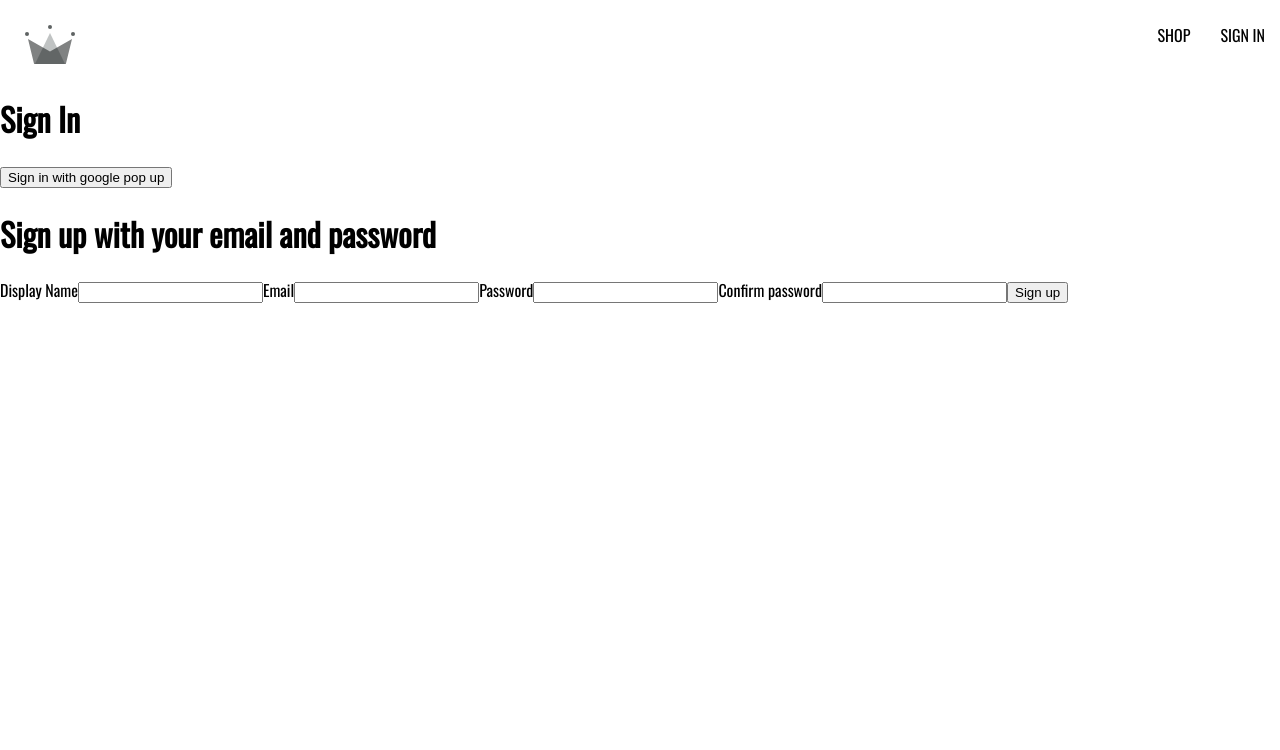
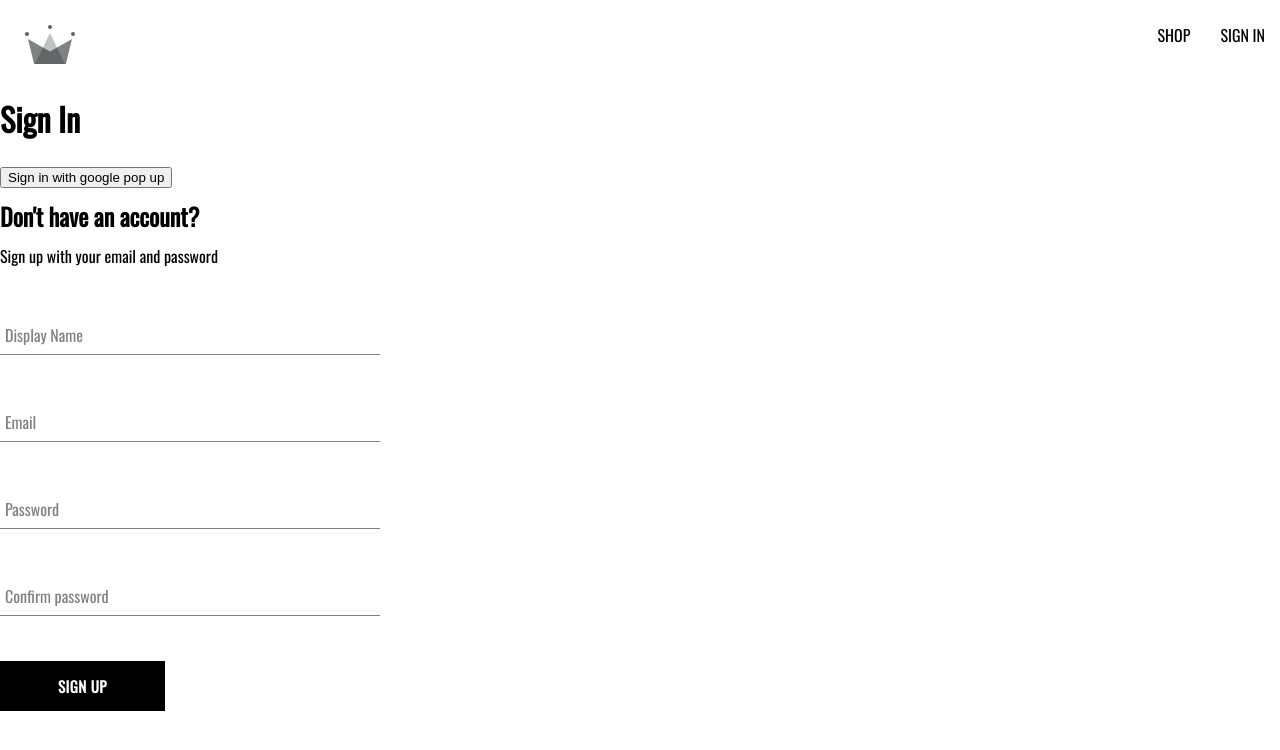
Before and after one commit to jflores-95/crwn-clothing-jl, a React (Create React App) app: page /sign-in in a window 1280 px wide. Shown: the top 750 px of the page. Built offline with nearby package versions, Linux system fonts and the light colour scheme; the HTML template or start-up script is replaced by a standard one.

Commit message:
Created sign in component, form input component, button component

```diff
--- /dev/null
+++ b/src/components/button/button.component.jsx
@@ -0,0 +1,21 @@
+import React from 'react';
+import './button.styles.scss'
+/**
+ * Default, Inverted or Google button
+ * @param {*} param0
+ * @returns
+ */
+
+const BUTTON_TYPE_CLASSES = {
+    google: 'google-sign-in',
+    inverted: 'inverted'
+}
+const Button = ({children, buttonType, ...otherProps}) => {
+    return (
+        <button className={`button-container ${BUTTON_TYPE_CLASSES[buttonType]}`} {...otherProps}>
+            {children}
+        </button>
+    );
+}
+
+export default Button;
--- /dev/null
+++ b/src/components/button/button.styles.scss
@@ -0,0 +1,48 @@
+.button-container {
+  min-width: 165px;
+  width: auto;
+  height: 50px;
+  letter-spacing: 0.5px;
+  line-height: 50px;
+  padding: 0 35px 0 35px;
+  font-size: 15px;
+  background-color: black;
+  color: white;
+  text-transform: uppercase;
+  font-family: 'Oswald', sans-serif;
+  -webkit-font-smoothing: antialiased;
+  -moz-osx-font-smoothing: grayscale;
+  font-weight: bolder;
+  border: none;
+  cursor: pointer;
+  display: flex;
+  justify-content: center;
+
+  &:hover {
+    background-color: white;
+    color: black;
+    border: 1px solid black;
+  }
+
+  &.google-sign-in {
+    background-color: #4285f4;
+    color: white;
+
+    &:hover {
+      background-color: #357ae8;
+      border: none;
+    }
+  }
+
+  &.inverted {
+    background-color: white;
+    color: black;
+    border: 1px solid black;
+
+    &:hover {
+      background-color: black;
+      color: white;
+      border: none;
+    }
+  }
+}
--- /dev/null
+++ b/src/components/form-input/form-input.component.jsx
@@ -0,0 +1,15 @@
+import React from 'react';
+import './form-input.styles.scss'
+const FormInput = ({label, ...otherProps}) => {
+    return (
+
+        <div className='group'>
+            {label &&
+                <label className={`${otherProps.value.length > 0 ? 'shrink' : ''} form-input-label`}>{label}</label>
+            }
+            <input className='form-input' {...otherProps}/>
+        </div>
+    );
+}
+
+export default FormInput;
--- /dev/null
+++ b/src/components/form-input/form-input.styles.scss
@@ -0,0 +1,54 @@
+$sub-color: grey;
+$main-color: black;
+
+@mixin shrinkLabel {
+  top: -14px;
+  font-size: 12px;
+  color: $main-color;
+}
+
+.group {
+  position: relative;
+  margin: 45px 0;
+
+  .form-input {
+    background: none;
+    background-color: white;
+    color: $sub-color;
+    font-size: 18px;
+    padding: 10px 10px 10px 5px;
+    display: block;
+    width: 100%;
+    border: none;
+    border-radius: 0;
+    border-bottom: 1px solid $sub-color;
+    margin: 25px 0;
+
+    &:focus {
+      outline: none;
+    }
+
+    &:focus ~ .form-input-label {
+      @include shrinkLabel();
+    }
+  }
+
+  input[type='password'] {
+    letter-spacing: 0.3em;
+  }
+
+  .form-input-label {
+    color: $sub-color;
+    font-size: 16px;
+    font-weight: normal;
+    position: absolute;
+    pointer-events: none;
+    left: 5px;
+    top: 10px;
+    transition: 300ms ease all;
+
+    &.shrink {
+      @include shrinkLabel();
+    }
+  }
+}
--- a/src/components/sign-up-form/sign-up-form.component.jsx
+++ b/src/components/sign-up-form/sign-up-form.component.jsx
@@ -1,6 +1,8 @@
 import React, {useState} from 'react';
 import { createAuthUserWithEmailAndPassword, createUserDocumentFromAuth } from '../../utils/firebase.utils';
-
+import FormInput from '../form-input/form-input.component';
+import './sign-up-form.styles.scss'
+import Button from '../button/button.component';
 const defaultFormFiels =  {
     displayName: '',
     email: '',
@@ -48,23 +50,15 @@
 }
 
     return (
-        <div>
-            <h1>Sign up with your email and password</h1>
+        <div className='sign-up-container'>
+            <h2>Don't have an account?</h2>
+            <span>Sign up with your email and password</span>
             <form method='POST' onSubmit={handleSubmit}>
-
-                <label>Display Name</label>
-                <input type="text" required onChange={handleChange} name="displayName" value={displayName}/>
-
-                <label>Email</label>
-                <input type="email" required onChange={handleChange} name="email" value={email}/>
-
-                <label>Password</label>
-                <input type="password" required  onChange={handleChange} name="password" value={password}/>
-
-                <label>Confirm password</label>
-                <input type="password" required onChange={handleChange} name="confirmPassword" value={confirmPassword}/>
-
-                <button type="submit">Sign up</button>
+                <FormInput label="Display Name" type="text" required onChange={handleChange} name="displayName" value={displayName}/>
+                <FormInput label="Email" type="email" required onChange={handleChange} name="email" value={email}/>
+                <FormInput label="Password" type="password" required  onChange={handleChange} name="password" value={password}/>
+                <FormInput label="Confirm password" type="password" required onChange={handleChange} name="confirmPassword" value={confirmPassword}/>
+                <Button type="submit">Sign up</Button>
             </form>
         </div>
     );
--- /dev/null
+++ b/src/components/sign-up-form/sign-up-form.styles.scss
@@ -0,0 +1,9 @@
+.sign-up-container{
+    display: flex;
+    flex-direction: column;
+    width: 380px;
+
+   h2 {
+    margin: 10px 0;
+   }
+}
```
